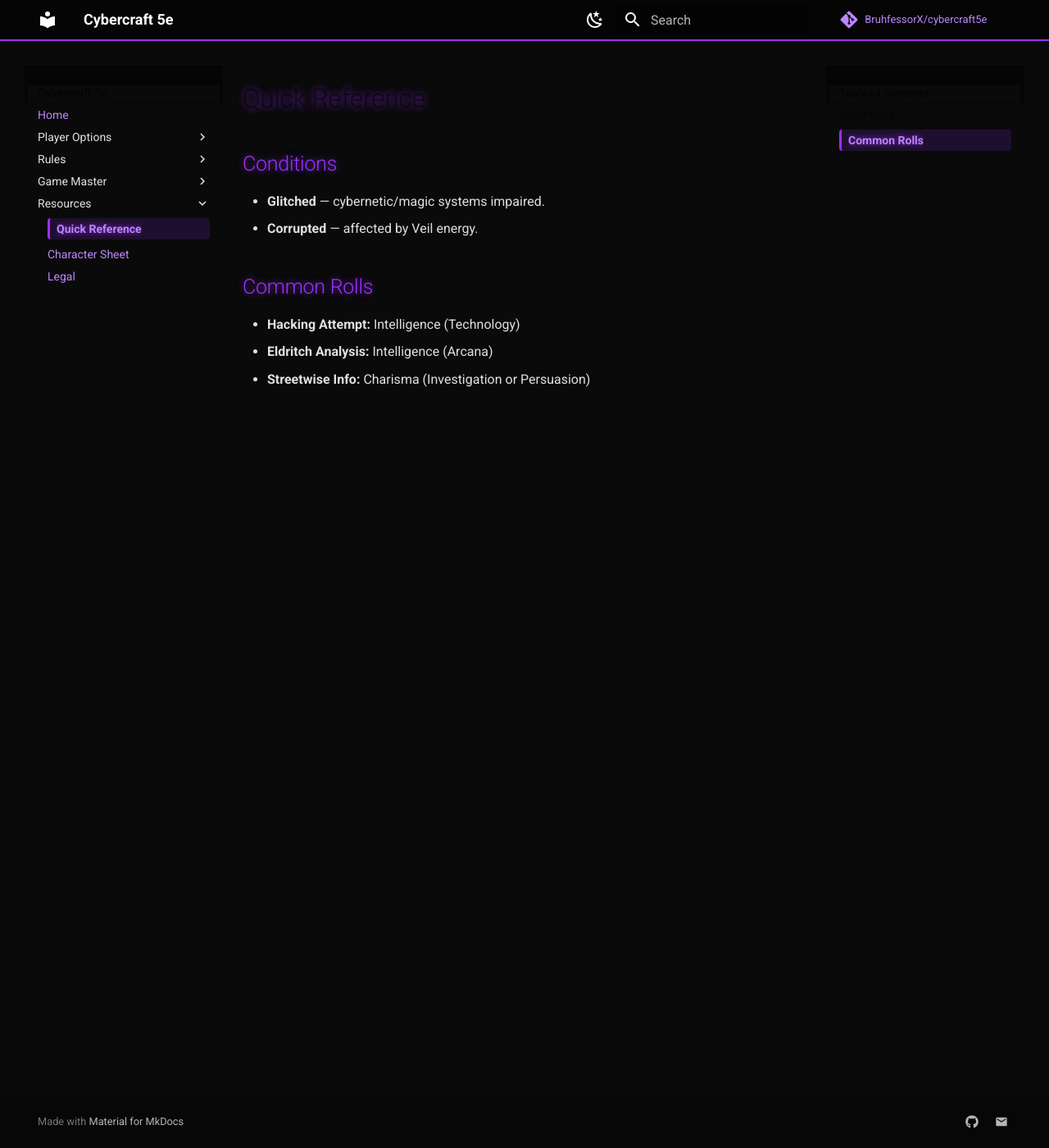
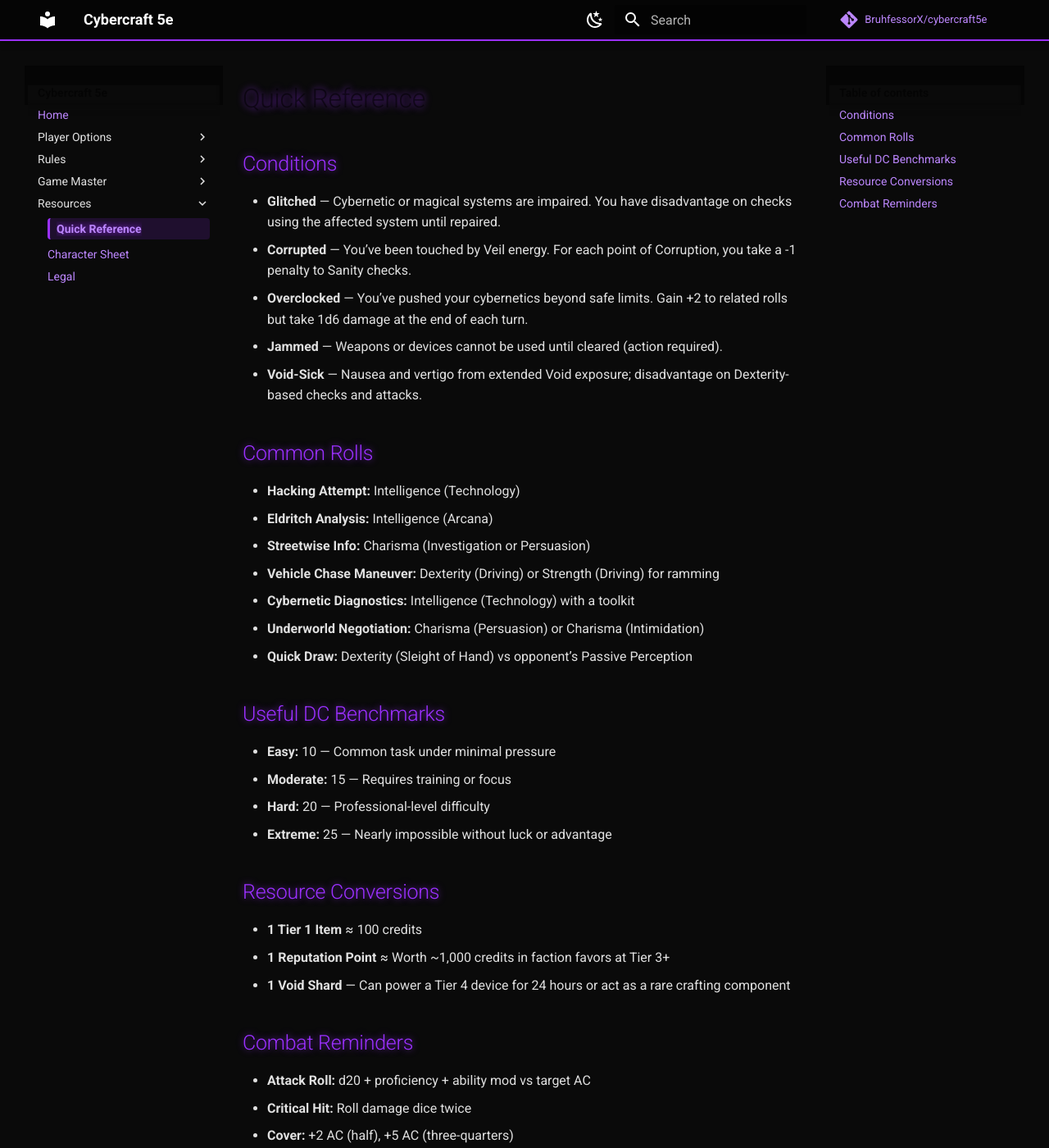
Before and after one commit to BruhfessorX/cybercraft5e, an MkDocs documentation site: the page built from docs/resources/quick-reference.md, in a window 1280 px wide and 1400 px high. Shown: the whole window at 82% size. Built offline with MkDocs 1.6.1 and Material for MkDocs 9.7.7, drawn with Linux system fonts in a browser that asks for light colours; comment, search, counter and statistics services are not loaded; some of the changed text lies outside the part shown.

Commit message:
Quick reference updated

```diff
--- a/docs/resources/quick-reference.md
+++ b/docs/resources/quick-reference.md
@@ -1,10 +1,35 @@
 # Quick Reference
 
 ## Conditions
-- **Glitched** — cybernetic/magic systems impaired.
-- **Corrupted** — affected by Veil energy.
+- **Glitched** — Cybernetic or magical systems are impaired. You have disadvantage on checks using the affected system until repaired.
+- **Corrupted** — You’ve been touched by Veil energy. For each point of Corruption, you take a -1 penalty to Sanity checks.
+- **Overclocked** — You’ve pushed your cybernetics beyond safe limits. Gain +2 to related rolls but take 1d6 damage at the end of each turn.
+- **Jammed** — Weapons or devices cannot be used until cleared (action required).
+- **Void-Sick** — Nausea and vertigo from extended Void exposure; disadvantage on Dexterity-based checks and attacks.
 
 ## Common Rolls
 - **Hacking Attempt:** Intelligence (Technology)
 - **Eldritch Analysis:** Intelligence (Arcana)
 - **Streetwise Info:** Charisma (Investigation or Persuasion)
+- **Vehicle Chase Maneuver:** Dexterity (Driving) or Strength (Driving) for ramming
+- **Cybernetic Diagnostics:** Intelligence (Technology) with a toolkit
+- **Underworld Negotiation:** Charisma (Persuasion) or Charisma (Intimidation)
+- **Quick Draw:** Dexterity (Sleight of Hand) vs opponent’s Passive Perception
+
+## Useful DC Benchmarks
+- **Easy:** 10 — Common task under minimal pressure
+- **Moderate:** 15 — Requires training or focus
+- **Hard:** 20 — Professional-level difficulty
+- **Extreme:** 25 — Nearly impossible without luck or advantage
+
+## Resource Conversions
+- **1 Tier 1 Item** ≈ 100 credits
+- **1 Reputation Point** ≈ Worth ~1,000 credits in faction favors at Tier 3+
+- **1 Void Shard** — Can power a Tier 4 device for 24 hours or act as a rare crafting component
+
+## Combat Reminders
+- **Attack Roll:** d20 + proficiency + ability mod vs target AC
+- **Critical Hit:** Roll damage dice twice
+- **Cover:** +2 AC (half), +5 AC (three-quarters)
+- **Advantage/Disadvantage:** Roll two d20, take highest/lowest
+- **Initiative:** d20 + Dexterity mod
```
Also changed, not shown: docs/stylesheets/extra.css (deleted, +0 -118 lines).
